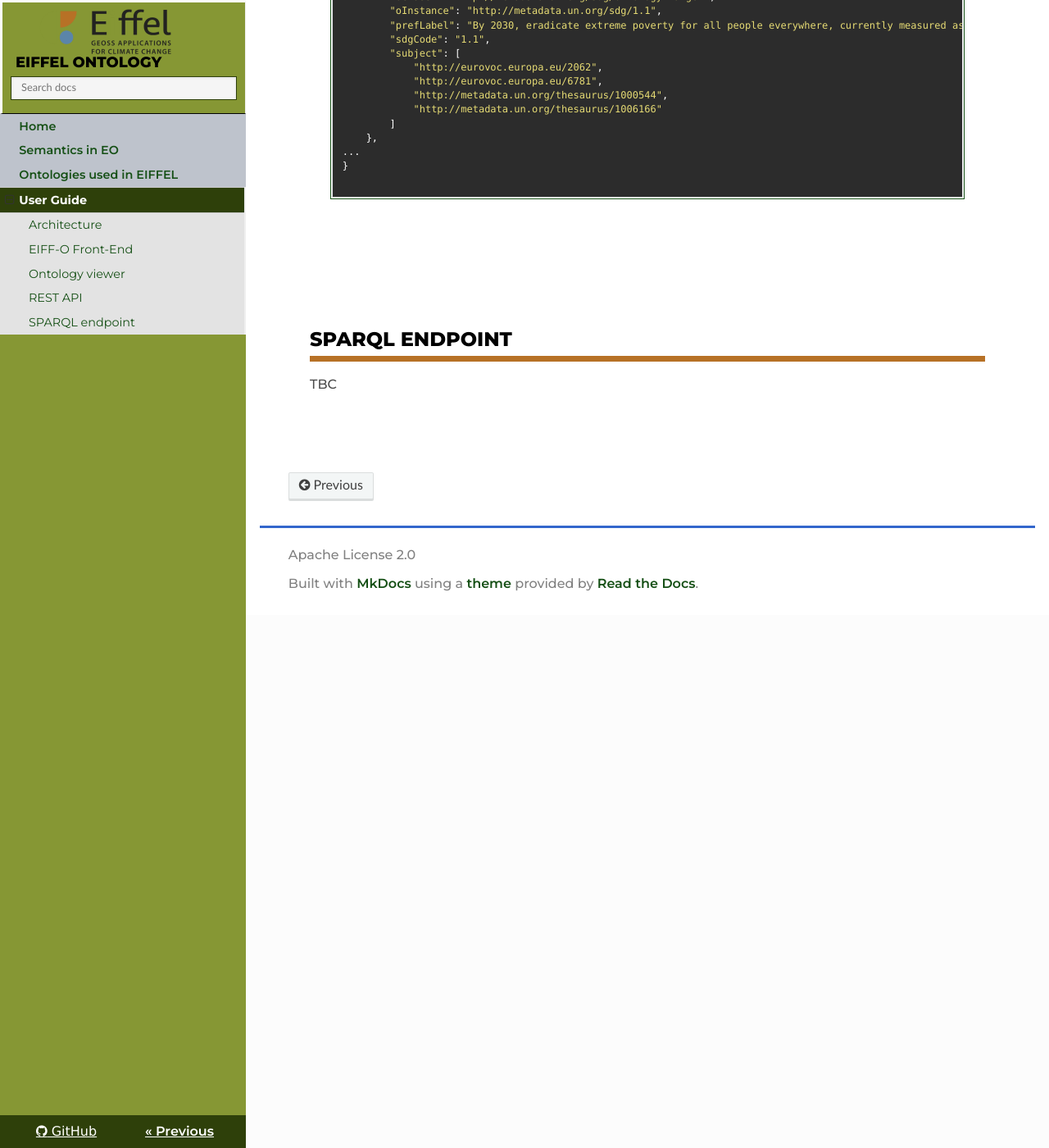
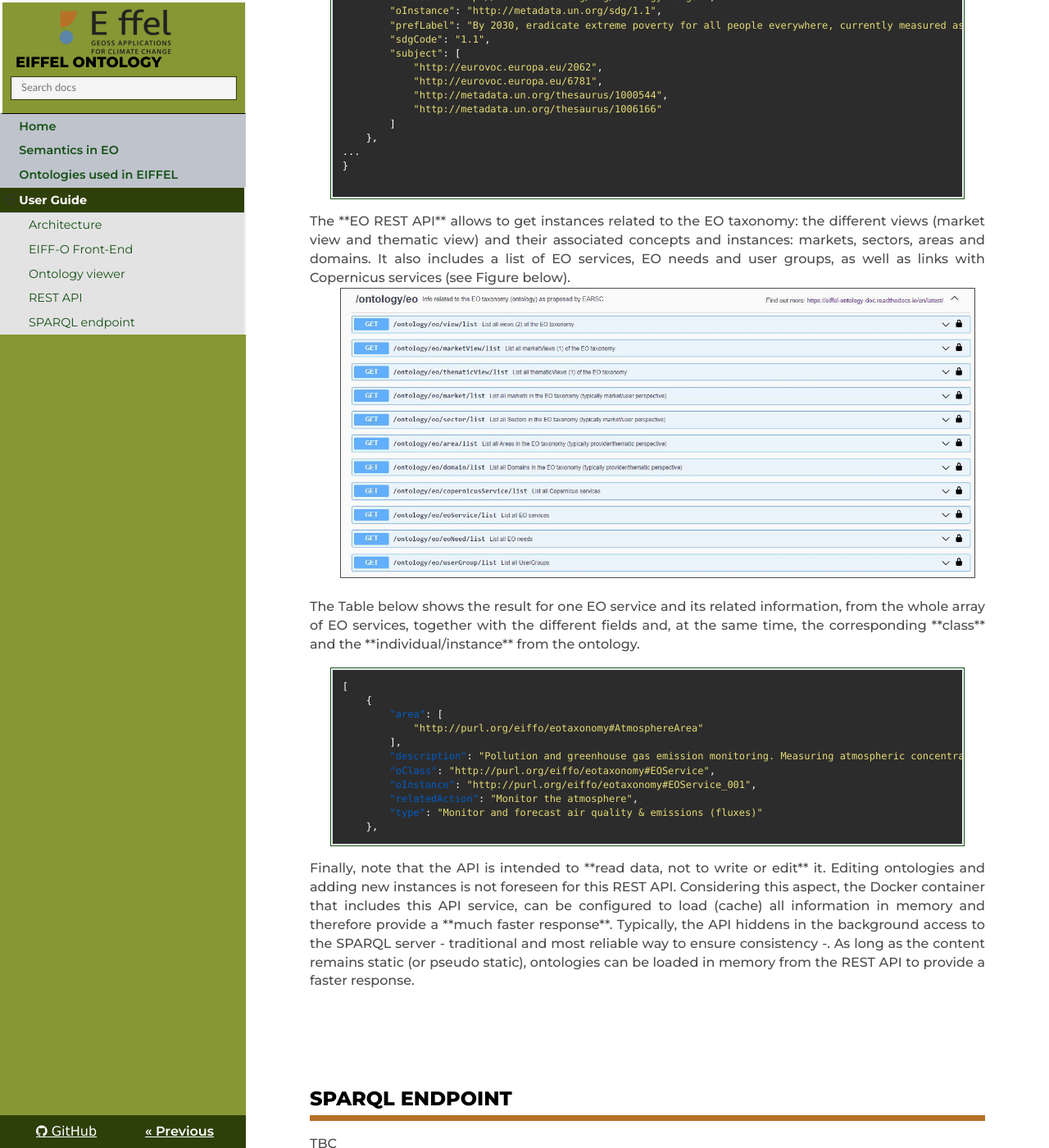
Before and after one commit to benmomo/eiffel-ontology-doc, an MkDocs documentation site: the page built from docs/user_guide.md, in a window 1280 px wide and 1400 px high, scrolled down 6642 px. Shown: the whole window at 82% size. Built offline with MkDocs 1.6.1, drawn with Linux system fonts in a browser that asks for light colours; nearby versions of some CDN libraries.

Commit message:
Update user_guide.md

````diff
--- a/docs/user_guide.md
+++ b/docs/user_guide.md
@@ -223,6 +223,30 @@ The Table below shows the result for one *Target* and its related information, f
 
 ```
 
+The **EO REST API** allows to get instances related to the EO taxonomy: the different views (market view and thematic view) and their associated concepts and instances: markets, sectors, areas and domains. It also includes a list of EO services, EO needs and user groups, as well as links with Copernicus services (see Figure below).
+
+
+<p align="center">
+<img src="https://github.com/benmomo/eiffel-ontology-doc/raw/main/docs/img/rest_api_eo.jpg" alt="REST API - EO" align="center" />
+</p>
+
+The Table below shows the result for one EO service and its related information, from the whole array of EO services, together with the different fields and, at the same time, the corresponding **class** and the **individual/instance** from the ontology.
+
+```
+[
+    {
+        "area": [
+            "http://purl.org/eiffo/eotaxonomy#AtmosphereArea"
+        ],
+        "description": "Pollution and greenhouse gas emission monitoring. Measuring atmospheric concentrations and characterizing the micrometeorology or using atmospheric dispersion models to back-calculate the emission rates that gave the concentrations observed. Air quality/pollution source maps (CH4, CO2, NO2 & SO2, Particulate Matter, maps of average pollutant flux PM2.5, PM10).",
+        "oClass": "http://purl.org/eiffo/eotaxonomy#EOService",
+        "oInstance": "http://purl.org/eiffo/eotaxonomy#EOService_001",
+        "relatedAction": "Monitor the atmosphere",
+        "type": "Monitor and forecast air quality & emissions (fluxes)"
+    },
+```
+
+Finally, note that the API is intended to **read data, not to write or edit** it. Editing ontologies and adding new instances is not foreseen for this REST API. Considering this aspect, the Docker container that includes this API service, can be configured to load (cache) all information in memory and therefore provide a **much faster response**. Typically, the API hiddens in the background access to the SPARQL server - traditional and most reliable way to ensure consistency -. As long as the content remains static (or pseudo static), ontologies can be loaded in memory from the REST API to provide a faster response.
 
 <br/><br/>
 
````
